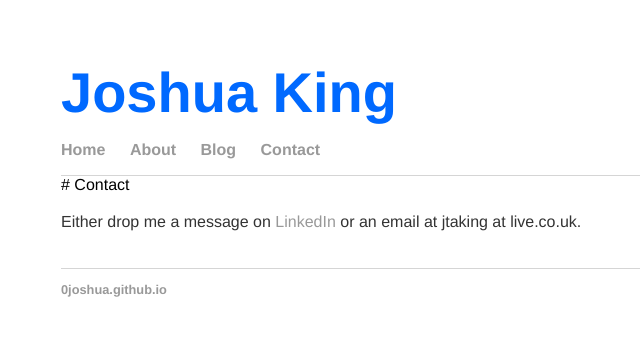
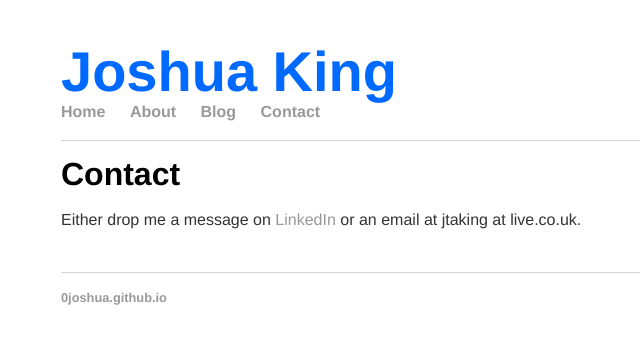
Before and after one commit to 0joshua/0joshua.github.io, a Jekyll site: the page built from contact/index.md, in a window 1280 px wide. Shown: the top 344 px of the page, without its empty margins (179-819 px from the left). Built offline with Jekyll 4.4.1, drawn with Linux system fonts in a browser that asks for light colours.

Commit message:
general update

```diff
--- a/about/index.html
+++ b/about/index.html
@@ -12,7 +12,7 @@ title: Joshua King - About
 	<h3>Brief Career Summary</h3>
 	<p>I began as a Market Risk Manager at Barclays Investment Bank but longed for more impactful work and to
 		experience the world.
-		This led me to a microfinance institution in Accra, Ghana. I spent a year there - handling a "run on the bank"
+		This led me to a microfinance institution in Accra, Ghana. I spent just under a year there - handling a "run on the bank"
 		whilst enjoying the culture, country and beer. Late one night I had to withdraw my own cash and head to a branch
 		to (rightfully) pay clients who'd locked staff into the branch, as they couldn't withdraw their money - wild!
 		It was a humbling, eye-opening experience that I would recommend to anyone.
--- a/contact/index.md
+++ b/contact/index.md
@@ -2,9 +2,5 @@
 layout: default
 title: Joshua King - Contact
 ---
-<div class="blurb">
-	# Contact
-	<p>Either drop me a message on <a href="https://www.linkedin.com/in/1joshuaking/" target="_blank">LinkedIn</a> or
-		an email at jtaking at live.co.uk.
-	</p>
-</div><!-- /.blurb -->
+# Contact
+Either drop me a message on <a href="https://www.linkedin.com/in/1joshuaking/" target="_blank">LinkedIn</a> or an email at jtaking at live.co.uk.
--- a/css/main.css
+++ b/css/main.css
@@ -3,6 +3,7 @@ body {
     width: 90%;
     max-width: 800px;
     font-family:'Helvetica', 'Arial', 'Sans-Serif';
+    line-height: 1.5em;
 }
 nav ul, footer ul {
     font-family:'Helvetica', 'Arial', 'Sans-Serif';
@@ -24,7 +25,6 @@ a:hover {
 
 p {
     font-size: 1em;
-    line-height: 1.5em;
     color: #333;
 }
 footer {
```
